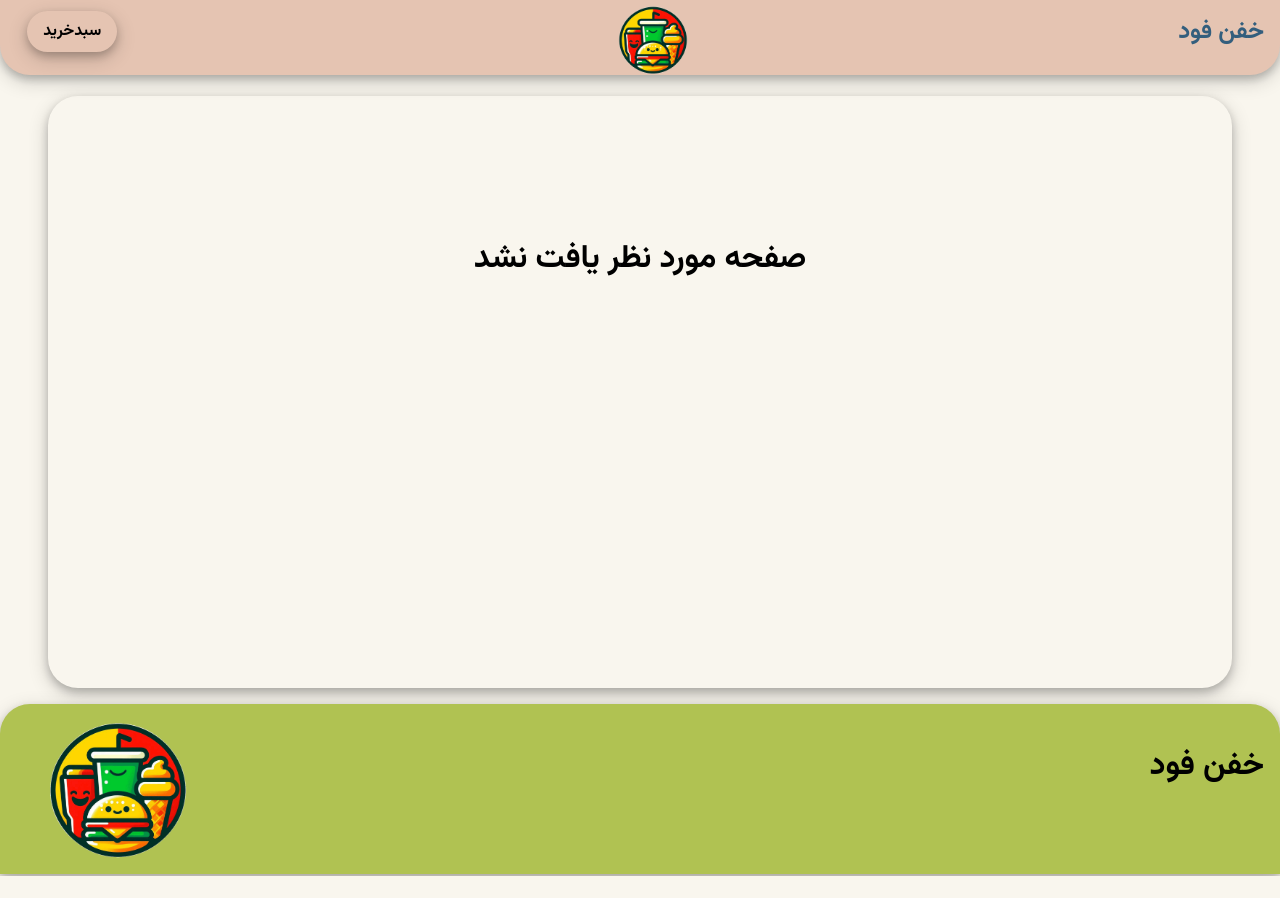
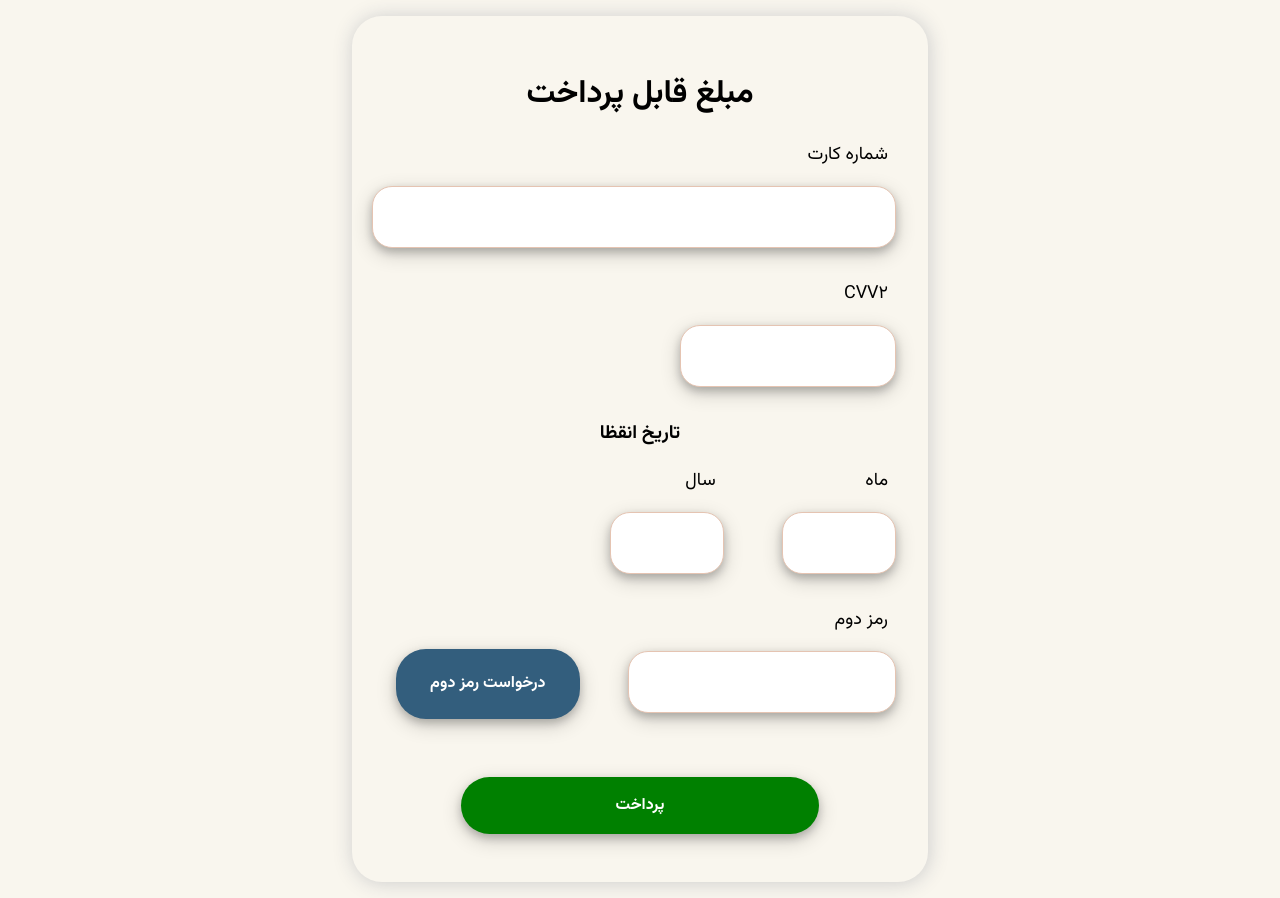
Before and after one commit to AmirNouaparast/khafan-food, a React (Create React App) app: page /payment in a window 1280 px wide. Before the commit the page ends 876 px from the top, so only its background shows below. Built offline with nearby package versions, Linux system fonts and the light colour scheme.

Commit message:
add payment page and create reusable Input component used in payment page

```diff
--- a/src/App.jsx
+++ b/src/App.jsx
@@ -2,12 +2,14 @@ import { Routes, Route } from "react-router-dom";
 import Home from "./pages/Home/Home";
 import Notfound from "./pages/Notfound/Notfound";
 import ShoppingCard from "./pages/ShoppingCard/ShoppingCard";
+import Payment from "./pages/Payment/Payment"
 
 function App() {
   return (
     <Routes>
       <Route path="/" element={<Home />} />
       <Route path="/shopping-card" element={<ShoppingCard />} />
+      <Route path="/payment" element={<Payment />} />
       <Route path="*" element={<Notfound />} />
     </Routes>
   );
--- /dev/null
+++ b/src/components/Input/Input.jsx
@@ -0,0 +1,48 @@
+import styles from "./Input.module.css";
+
+function Input(props) {
+  const {
+    displayInline,
+    label,
+    type,
+    className,
+    error,
+    errorMassage,
+    required,
+    dir,
+    style,
+  } = props;
+
+  return (
+    <div
+      className={styles.inputContainer}
+      style={{ display: displayInline ? "inline" : "block" }}
+    >
+      <label htmlFor={label} className={styles.label}>
+        {label}
+      </label>
+      <br />
+      <input
+        style={style}
+        dir={dir}
+        required={required}
+        type={type}
+        id={label}
+        className={
+          styles.input +
+          " " +
+          (className || "") +
+          " " +
+          (error ? styles.error : "")
+        }
+      />
+      {error && (
+        <span className={styles.errorMessage}>
+          {errorMassage || "مقدار درست را وارد کنید"}
+        </span>
+      )}
+    </div>
+  );
+}
+
+export default Input;
--- /dev/null
+++ b/src/components/Input/Input.module.css
@@ -0,0 +1,38 @@
+.inputContainer {
+  flex-direction: column;
+  margin-bottom: 2rem;
+}
+
+.label {
+  display: block;
+  font-size: large;
+  margin-bottom: -0.5rem;
+  margin-right: 0.5rem;
+
+}
+
+.input {
+  width: 100%;
+  font-family: Vazirmatn;
+  font-size: large;
+  padding: 1rem 0 1rem 0.6rem;
+  border-radius: 20px;
+  border: 1px solid var(--main-light-color);
+  box-shadow: 0 4px 8px 0 rgba(0, 0, 0, 0.2), 0 6px 20px 0 rgba(0, 0, 0, 0.19);
+  transition: box-shadow ease-in-out 0.15s;
+}
+
+.input:focus {
+  box-shadow: 2px 2px 20px var(--main-primary-color);
+}
+
+.error {
+  box-shadow: 4px 4px 20px red;
+}
+
+.errorMessage {
+  display: block;
+  margin-top: 0.5rem;
+  font-weight: bold;
+  color: #9e0404;
+}
--- /dev/null
+++ b/src/pages/Payment/Payment.jsx
@@ -0,0 +1,74 @@
+import styles from "./Payment.module.css";
+import Input from "../../components/Input/Input";
+import Button from "../../components/Button/Button";
+
+function Payment() {
+  return (
+    <form className={styles.container}>
+      <h1 style={{ textAlign: "center" }}>مبلغ قابل پرداخت</h1>
+      <Input
+        label={"شماره کارت"}
+        required
+        dir="ltr"
+        type={"number"}
+        className={styles.numberInput}
+      />
+      <Input
+        label={"CVV2"}
+        required
+        dir="ltr"
+        type={"number"}
+        style={{ width: "40%" }}
+        className={styles.numberInput}
+      />
+      <h3 style={{ textAlign: "center" }}>تاریخ انقظا</h3>
+      <div className={styles.dateContainer}>
+        <Input
+          label={"ماه"}
+          required
+          dir="ltr"
+          type={"number"}
+          className={styles.numberInput}
+        />
+        <Input
+          label={"سال"}
+          required
+          dir="ltr"
+          type={"number"}
+          className={styles.numberInput}
+        />
+      </div>
+      <div className={styles.passwordContainer}>
+        <Input
+          label={"رمز دوم"}
+          required
+          dir="ltr"
+          type={"number"}
+          displayInline
+          className={styles.numberInput}
+        />
+        <Button
+          className={styles.button}
+          type="button"
+        >
+          درخواست رمز دوم
+        </Button>
+      </div>
+      <Button
+        color={"green"}
+        fullWidthOnMobile
+        style={{
+          padding: "1rem 2rem",
+          margin: "1rem auto",
+          display: "block",
+          width: "70%",
+        }}
+        type={"button"}
+      >
+        پرداخت
+      </Button>
+    </form>
+  );
+}
+
+export default Payment;
--- /dev/null
+++ b/src/pages/Payment/Payment.module.css
@@ -0,0 +1,64 @@
+.container {
+  margin: 1rem auto;
+  border-radius: 30px;
+  padding: 2rem;
+  box-shadow: 1px 1px 20px #ccc;
+}
+.dateContainer {
+  display: grid;
+  grid-template-columns: 20% 20%;
+  column-gap: 70px;
+}
+.passwordContainer {
+  display: grid;
+  grid-template-columns: 50% 30%;
+  column-gap: 60px;
+  margin-bottom: 2rem;
+}
+.button {
+  height: 70px;
+  width: 120%;
+  margin-top: 2.7rem;
+}
+
+@media only screen and (max-width: 650px) {
+  .container {
+    width: 80%;
+  }
+  .passwordContainer {
+    grid-template-columns: 45% 35%;
+    column-gap: 50px;
+  }
+  .dateContainer {
+    grid-template-columns: 30% 30%;
+  }
+  .button {
+    font-size: 0.9rem;
+  }
+}
+@media only screen and (min-width: 650px) {
+  .container {
+    width: 60%;
+  }
+}
+@media only screen and (min-width: 1000px) {
+  .container {
+    width: 40%;
+  }
+}
+@media only screen and (min-width: 1400px) {
+  .container {
+    width: 30%;
+  }
+}
+
+.numberInput {
+  -moz-appearance: textfield;
+}
+
+/* Hide the arrows/spinner in WebKit browsers (Chrome, Safari, Edge) */
+.numberInput::-webkit-outer-spin-button,
+.numberInput::-webkit-inner-spin-button {
+  -webkit-appearance: none;
+  margin: 0;
+}
```
